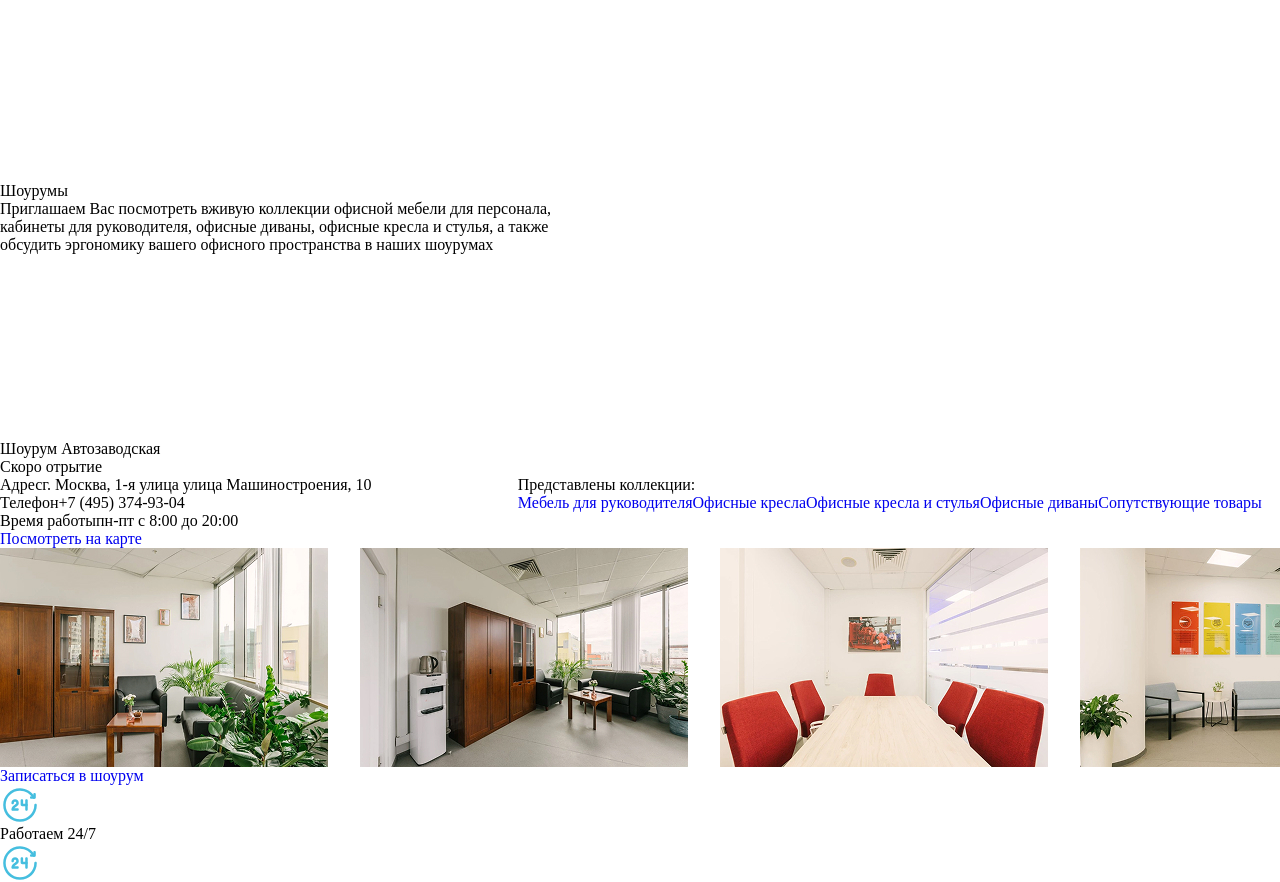
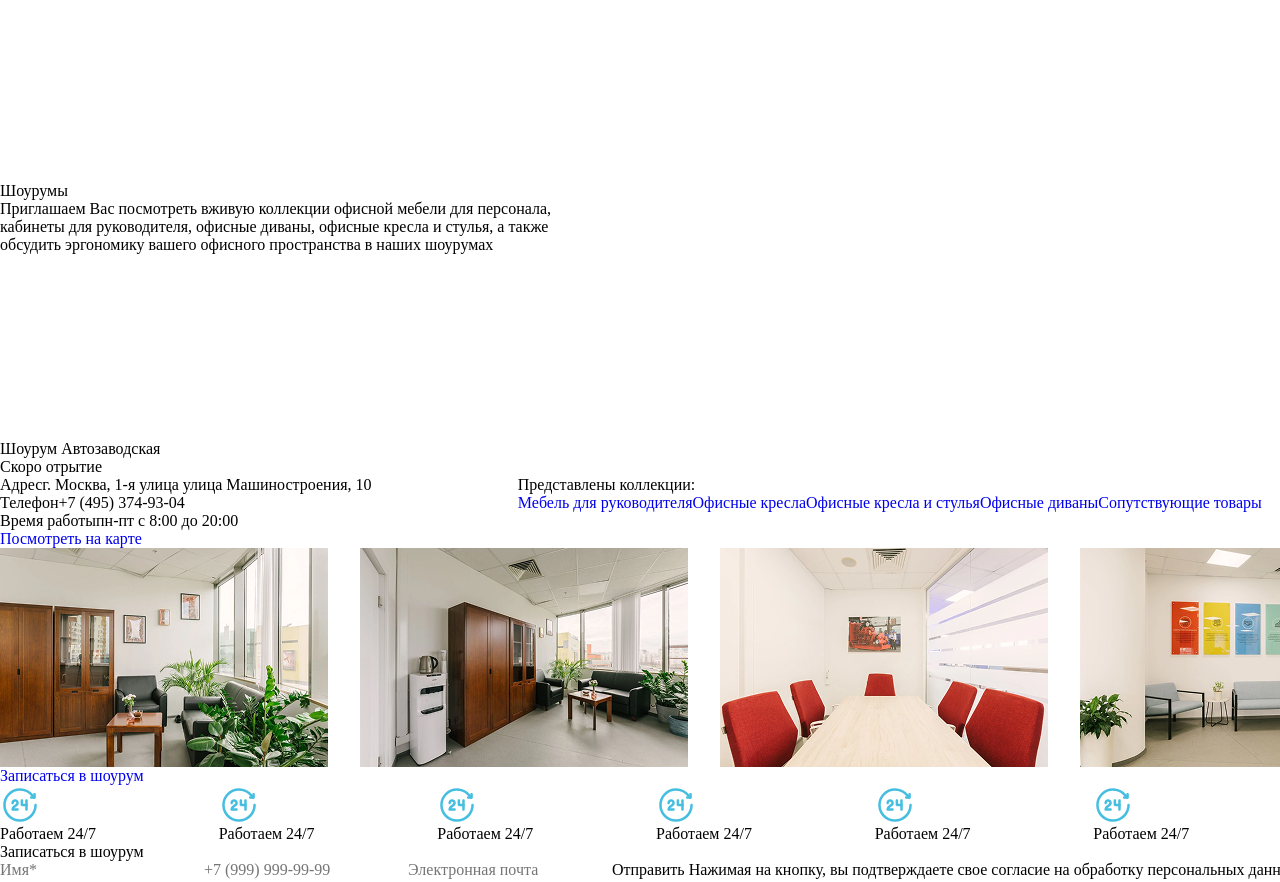
Before and after one commit to abilityofgray/prime-wood, a plain HTML site: page index.html in a window 1280 px wide. Shown: the part 70-952 px from the top of the page. Drawn offline with Linux system fonts and the light colour scheme.

Commit message:
add submit block

```diff
--- /dev/null
+++ b/blocks/advantages/advantages.scss
@@ -0,0 +1,10 @@
+.advantages__list {
+  display: flex;
+  flex-direction: row;
+  align-items: center;
+  justify-content: space-between;
+}
+
+input[type="submit"] {
+  cursor: pointer;
+}
--- /dev/null
+++ b/blocks/submit/submit.scss
@@ -0,0 +1,3 @@
+input[type="submit"] {
+  cursor: pointer;
+}
--- a/index.html
+++ b/index.html
@@ -213,6 +213,22 @@
         </div>
       </div>
     </section>
+    <section class="submit">
+      <div class="container">
+        <div class="submit__container">
+          <h2 class="submit__title">
+            Записаться в шоурум
+          </h2>
+          <form class="submit__form" method="post">
+            <input class="submit__form-name" type="text" placeholder="Имя*" name="name">
+            <input class="submit__form-tel" type="tel" placeholder="+7 (999) 999-99-99" name="tel">
+            <input class="submit__form-email" type="email" placeholder="Электронная почта" name="email">
+            <input class="submit__form-btn" type="submit" value="Отправить">
+            <span class="submit__form-agreement">Нажимая на кнопку, вы подтверждаете свое согласие на обработку персональных данных.</span>
+          </form>
+        </div>
+      </div>
+    </section>
   </main>
   <footer></footer>
 </body>
--- a/stylesheet.scss
+++ b/stylesheet.scss
@@ -5,3 +5,5 @@
 @use './blocks/breadcrumbs/breadcrumbs.scss';
 @use './blocks/showrooms/showrooms.scss';
 @use './blocks/showroom/showroom.scss';
+@use './blocks/advantages/advantages.scss';
+@use './blocks/submit/submit.scss';
```
Also changed, not shown: styles.css, 1 other file.
